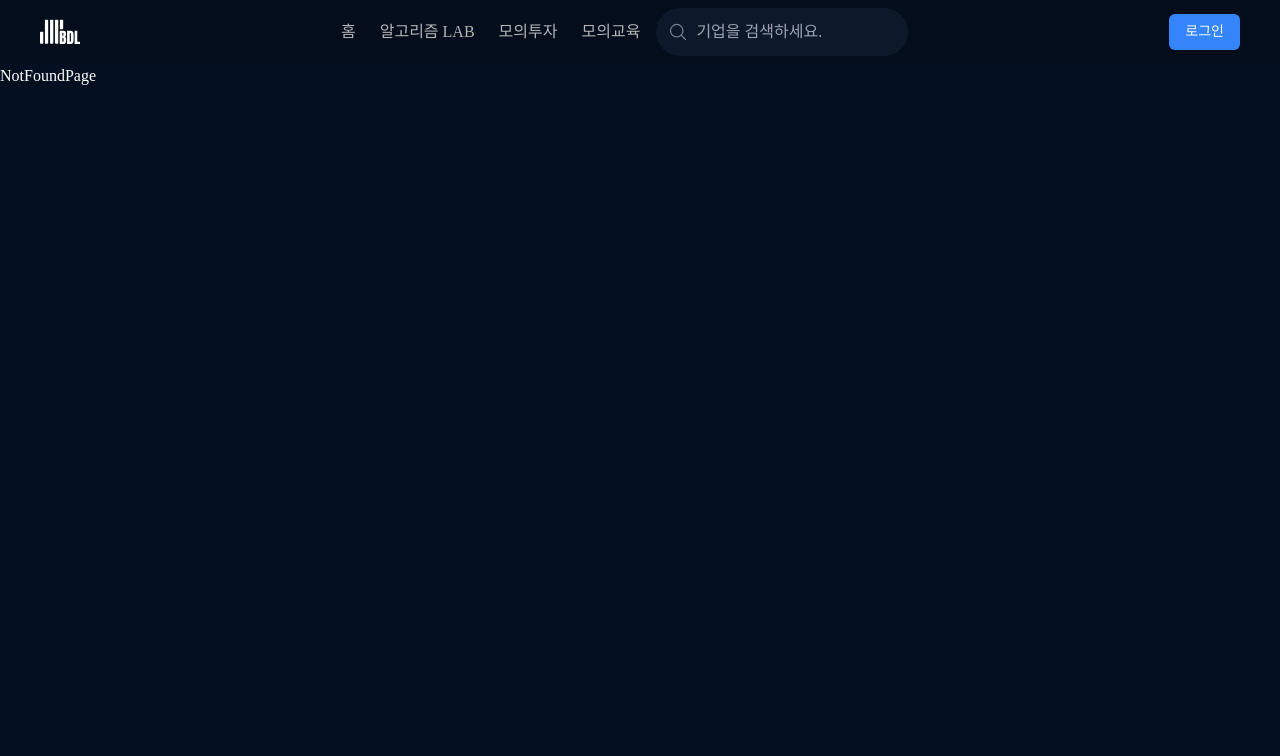
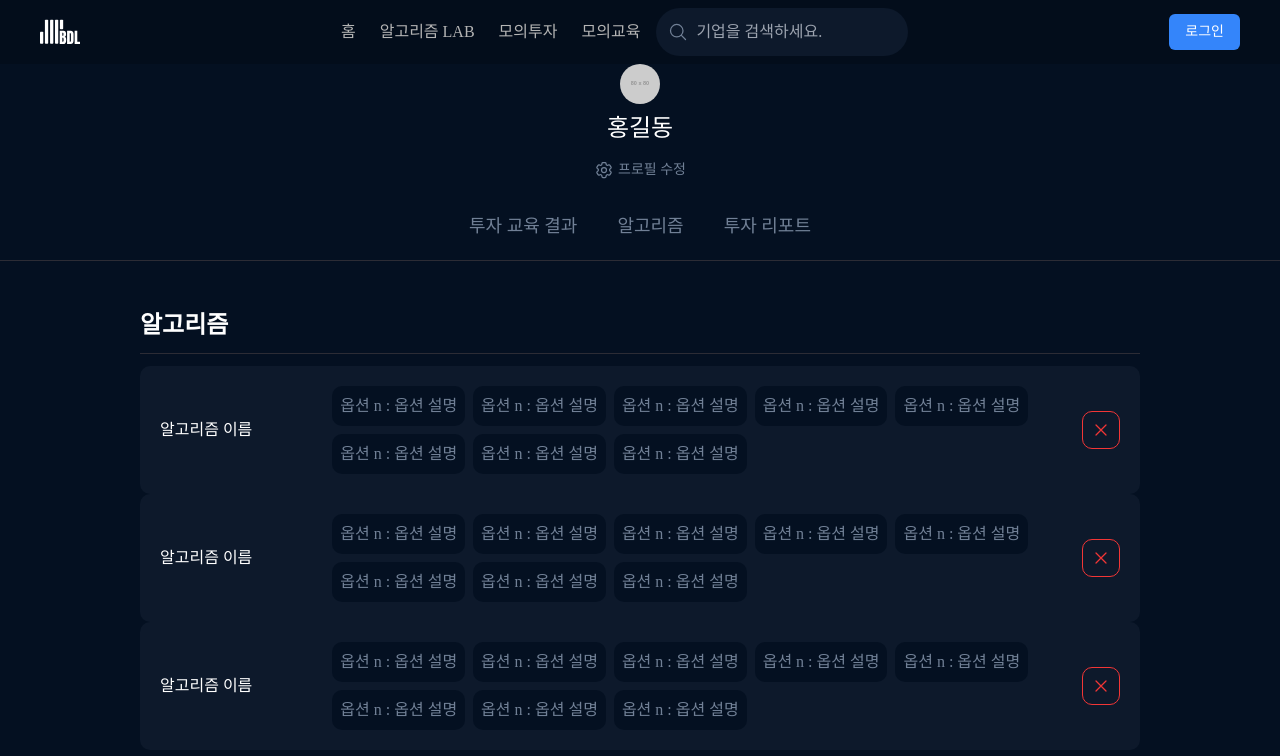
Before and after one commit to dnwnsrb11/BDL-frontend, a React (Vite) app: page /member/algorithm in a window 1280 px wide. Shown: the top 756 px of the page. Built offline with nearby package versions, Linux system fonts and the light colour scheme; a web font is replaced by a local one.

Commit message:
feat: 내 알고리즘 목록 페이지 퍼블리싱

```diff
--- /dev/null
+++ b/src/routes/pages/MemberAlgorithmPage.tsx
@@ -0,0 +1,15 @@
+import { MyAlgorithmItem } from '@/components/member-info/my-algorithm-item';
+
+export const MemberAlgorithmPage = () => {
+  return (
+    <div className="mx-auto flex w-full max-w-[1000px] flex-col items-center gap-4">
+      <div className="w-full">
+        <h1 className="text-2xl font-bold">알고리즘</h1>
+        <hr className="my-3 w-full border-t border-btn-primary-inactive-color" />
+        <MyAlgorithmItem />
+        <MyAlgorithmItem />
+        <MyAlgorithmItem />
+      </div>
+    </div>
+  );
+};
--- a/src/routes/router.tsx
+++ b/src/routes/router.tsx
@@ -5,6 +5,7 @@ import { MemberLayout } from '@/layouts/MemberLayout';
 import { AlgorithmLabPage } from '@/routes/pages/AlgorithmLabPage';
 import { HomePage } from '@/routes/pages/HomePage';
 import { LoginPage } from '@/routes/pages/LoginPage';
+import { MemberAlgorithmPage } from '@/routes/pages/MemberAlgorithmPage';
 import { MemberEditPage } from '@/routes/pages/MemberEditPage';
 import { MemberPasswordEditPage } from '@/routes/pages/MemberPasswordEditPage';
 import { NotFoundPage } from '@/routes/pages/NotFoundPage';
@@ -40,6 +41,10 @@ export const router = createBrowserRouter([
             path: '/member/stock-tutorial-result',
             element: <StockTutorialResultPage />,
           },
+          {
+            path: '/member/algorithm',
+            element: <MemberAlgorithmPage />,
+          },
         ],
       },
       {
```
